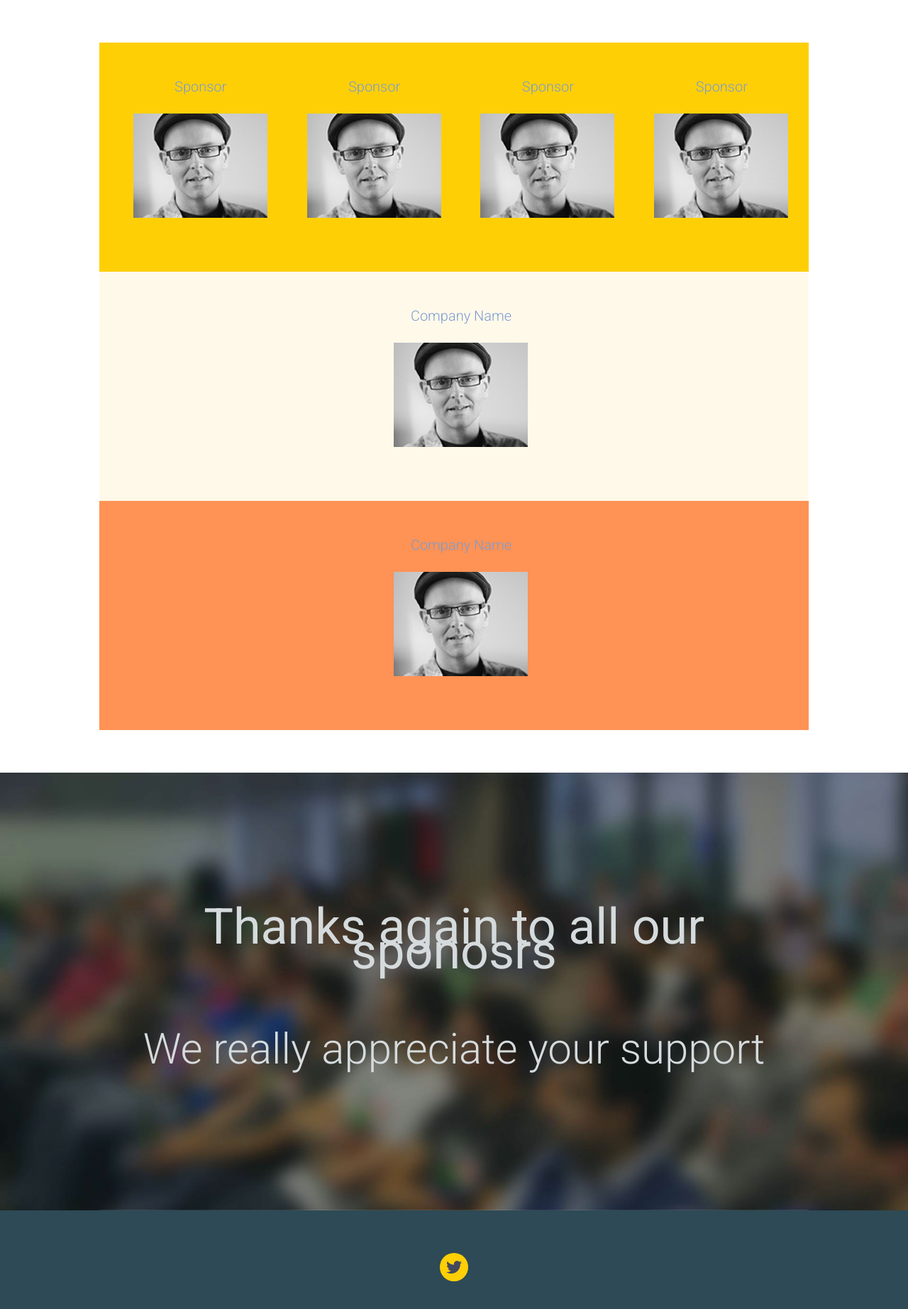
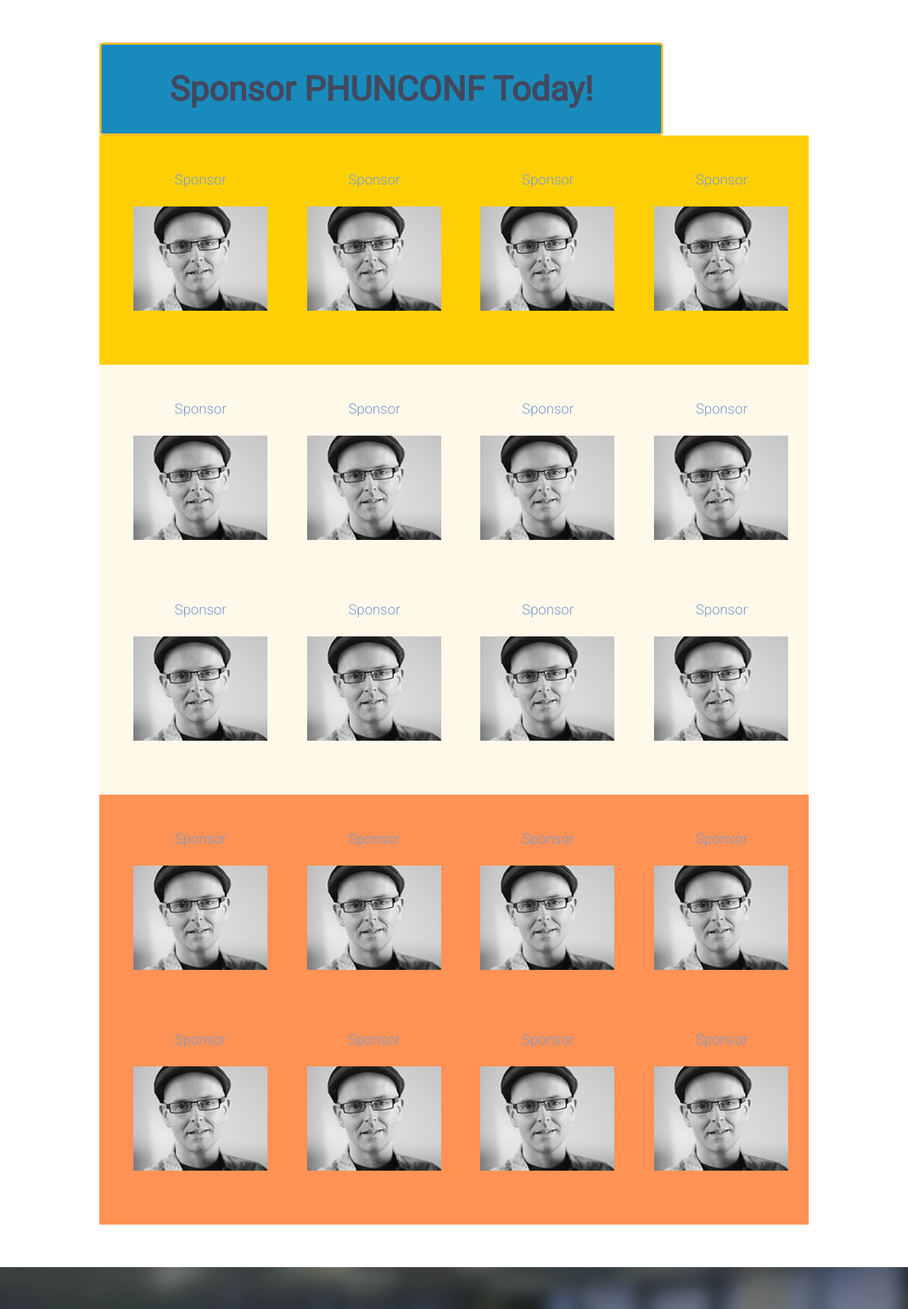
Before and after one commit to sydphp/phunconf.org, a PHP site: page /sponsors in a window 1280 px wide. Shown: the part 123-1968 px from the top of the page at 71% size. Run offline with PHP 8.4, Linux system fonts and the light colour scheme.

Commit message:
WIP styling for sponsor now buttin

```diff
--- a/pages/sponsors.phtml
+++ b/pages/sponsors.phtml
@@ -1,5 +1,14 @@
 
 <div id="main">
+
+    <div class="container">
+        <section>
+            <div id="sponsorNow" class="u12">
+                <a href="#" target="_blank" class="button">Sponsor PHUNCONF Today!</a>
+            </div>
+        </section>
+    </div>
+
     <div class="container">
 
         <div class="container sponsor gold-sponsor">
@@ -31,7 +40,42 @@
         <div class="container sponsor silver-sponsor">
             <section>
                 <ul class="featured">
-                    <li><p><a href="company-url">Company Name</a></p>
+                    <li><p><a href="company-url">Sponsor</a></p>
+                        <a href="company-url">
+                            <img class="team" src="/img/team/dave.jpg" alt="company-url"/>
+                        </a>
+                    </li>
+                    <li><p><a href="company-url">Sponsor</a></p>
+                        <a href="company-url">
+                            <img class="team" src="/img/team/dave.jpg" alt="company-url"/>
+                        </a>
+                    </li>
+                    <li><p><a href="company-url">Sponsor</a></p>
+                        <a href="company-url">
+                            <img class="team" src="/img/team/dave.jpg" alt="company-url"/>
+                        </a>
+                    </li>
+                    <li><p><a href="company-url">Sponsor</a></p>
+                        <a href="company-url">
+                            <img class="team" src="/img/team/dave.jpg" alt="company-url"/>
+                        </a>
+                    </li>
+                    <li><p><a href="company-url">Sponsor</a></p>
+                        <a href="company-url">
+                            <img class="team" src="/img/team/dave.jpg" alt="company-url"/>
+                        </a>
+                    </li>
+                    <li><p><a href="company-url">Sponsor</a></p>
+                        <a href="company-url">
+                            <img class="team" src="/img/team/dave.jpg" alt="company-url"/>
+                        </a>
+                    </li>
+                    <li><p><a href="company-url">Sponsor</a></p>
+                        <a href="company-url">
+                            <img class="team" src="/img/team/dave.jpg" alt="company-url"/>
+                        </a>
+                    </li>
+                    <li><p><a href="company-url">Sponsor</a></p>
                         <a href="company-url">
                             <img class="team" src="/img/team/dave.jpg" alt="company-url"/>
                         </a>
@@ -42,7 +86,42 @@
         <div class="container sponsor bronze-sponsor">
             <section>
                 <ul class="featured">
-                    <li><p><a href="company-url">Company Name</a></p>
+                    <li><p><a href="company-url">Sponsor</a></p>
+                        <a href="company-url">
+                            <img class="team" src="/img/team/dave.jpg" alt="company-url"/>
+                        </a>
+                    </li>
+                    <li><p><a href="company-url">Sponsor</a></p>
+                        <a href="company-url">
+                            <img class="team" src="/img/team/dave.jpg" alt="company-url"/>
+                        </a>
+                    </li>
+                    <li><p><a href="company-url">Sponsor</a></p>
+                        <a href="company-url">
+                            <img class="team" src="/img/team/dave.jpg" alt="company-url"/>
+                        </a>
+                    </li>
+                    <li><p><a href="company-url">Sponsor</a></p>
+                        <a href="company-url">
+                            <img class="team" src="/img/team/dave.jpg" alt="company-url"/>
+                        </a>
+                    </li>
+                    <li><p><a href="company-url">Sponsor</a></p>
+                        <a href="company-url">
+                            <img class="team" src="/img/team/dave.jpg" alt="company-url"/>
+                        </a>
+                    </li>
+                    <li><p><a href="company-url">Sponsor</a></p>
+                        <a href="company-url">
+                            <img class="team" src="/img/team/dave.jpg" alt="company-url"/>
+                        </a>
+                    </li>
+                    <li><p><a href="company-url">Sponsor</a></p>
+                        <a href="company-url">
+                            <img class="team" src="/img/team/dave.jpg" alt="company-url"/>
+                        </a>
+                    </li>
+                    <li><p><a href="company-url">Sponsor</a></p>
                         <a href="company-url">
                             <img class="team" src="/img/team/dave.jpg" alt="company-url"/>
                         </a>
--- a/public/css/style.css
+++ b/public/css/style.css
@@ -969,6 +969,7 @@ table.default tbody
     font-size: 3.5em;
     font-weight: 400;
     color: #fff;
+    line-height: 1.2em;
 }
 
 #banner header .byline
@@ -1520,3 +1521,24 @@ body.codeOfConduct #intro
     margin-right: auto;
     text-align: center;
 }
+
+
+
+
+#sponsorNow .button
+{
+    position: relative;
+    z-index: 1;
+    background-color: #188BBC;
+    font-weight: 800;
+    color: #43485e !important;
+    font-size: 2.4em;
+    line-height: 1.2em;
+    border-color: #EFBD32;
+}
+
+#sponsorNow .button:hover {
+    background-color: rgba(255,207,6, 1);
+    color: #5b6780 !important;
+    border-color: white;
+}
```
